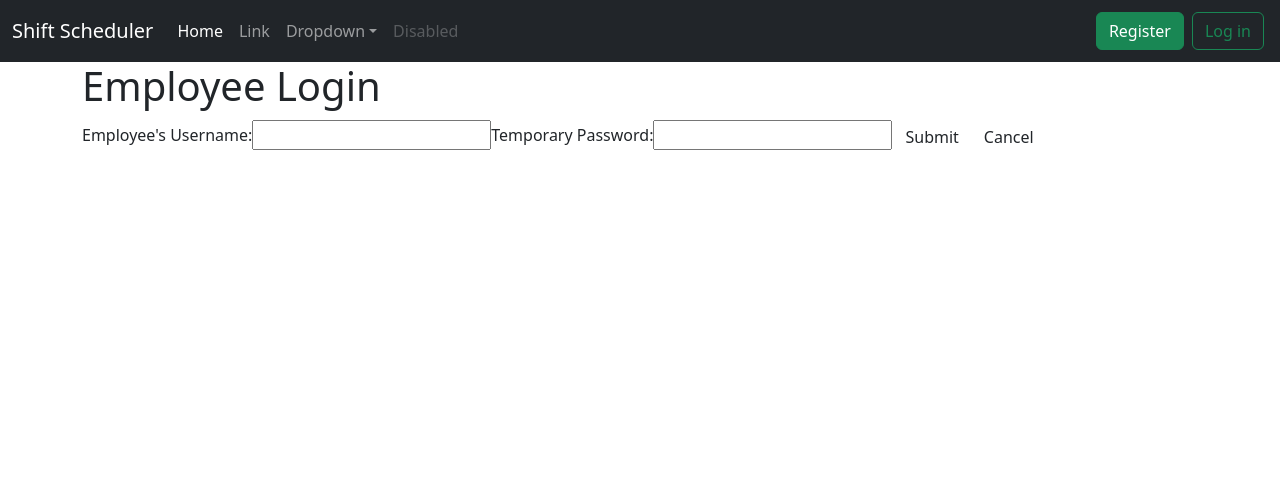
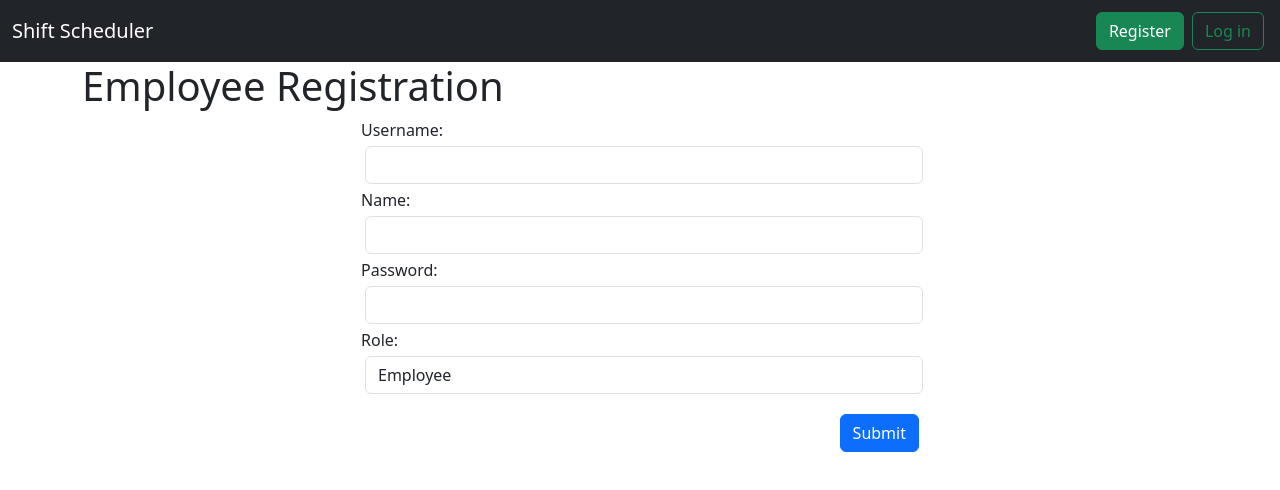
Before and after one commit to CSI-3140-S23-Group-36/shift-scheduler, a React (Create React App) app in the folder Front/: page /#/new-user in a window 1280 px wide. Shown: the top 490 px of the page. Built offline with nearby package versions, Linux system fonts and the light colour scheme.

Commit message:
Add backend error handling and registration page

```diff
--- a/Front/src/components/navbar.tsx
+++ b/Front/src/components/navbar.tsx
@@ -19,60 +19,7 @@ export default function Navbar() {
           <span className="navbar-toggler-icon"></span>
         </button>
         <div className="collapse navbar-collapse" id="navbarSupportedContent">
-          <ul className="navbar-nav me-auto mb-2 mb-lg-0">
-            <li className="nav-item">
-              <a className="nav-link active" aria-current="page" href="#">
-                Home
-              </a>
-            </li>
-            <li className="nav-item">
-              <a className="nav-link" href="#">
-                Link
-              </a>
-            </li>
-            <li className="nav-item dropdown">
-              <a
-                className="nav-link dropdown-toggle"
-                href="#"
-                id="navbarDropdown"
-                role="button"
-                data-bs-toggle="dropdown"
-                aria-expanded="false"
-              >
-                Dropdown
-              </a>
-              <ul className="dropdown-menu" aria-labelledby="navbarDropdown">
-                <li>
-                  <a className="dropdown-item" href="#">
-                    Action
-                  </a>
-                </li>
-                <li>
-                  <a className="dropdown-item" href="#">
-                    Another action
-                  </a>
-                </li>
-                <li>
-                  <hr className="dropdown-divider" />
-                </li>
-                <li>
-                  <a className="dropdown-item" href="#">
-                    Something else here
-                  </a>
-                </li>
-              </ul>
-            </li>
-            <li className="nav-item">
-              <a
-                className="nav-link disabled"
-                href="#"
-                tabIndex={-1}
-                aria-disabled="true"
-              >
-                Disabled
-              </a>
-            </li>
-          </ul>
+          <ul className="navbar-nav me-auto mb-2 mb-lg-0"></ul>
           <NavLink
             to="/new-user"
             className="btn btn-outline-success m-1"
--- a/Front/src/components/pages/employee/availability-form.tsx
+++ b/Front/src/components/pages/employee/availability-form.tsx
@@ -18,9 +18,13 @@ interface Day {
 }
 
 export default function AvailabilityForm() {
+  const [backendError, setBackendError] = useState(
+    undefined as undefined | string
+  );
   const username = useSelector(
     (state: RootState) => state.auth.userInfo?.username
   );
+  const name = useSelector((state: RootState) => state.auth.userInfo?.name);
   const [days, setDays] = useState([
     { name: "Monday", backendParams: { day: "MON", from: 0, to: 0 } },
     { name: "Tuesday", backendParams: { day: "TUE", from: 0, to: 0 } },
@@ -35,6 +39,7 @@ export default function AvailabilityForm() {
       <form
         className="container"
         onSubmit={async () => {
+          setBackendError(undefined);
           for (const day of days) {
             let response;
             try {
@@ -53,14 +58,24 @@ export default function AvailabilityForm() {
                 }
               );
             } catch (ex) {
-              console.log("Could not communicate with db");
+              setBackendError(
+                "Error when adding availabilities! Could not connect to backend."
+              );
               return;
+            }
+            const jsonResponse = await response.json();
+            if (jsonResponse.error) {
+              setBackendError(
+                "Error when adding availabilities! An error occurred."
+              );
             }
           }
         }}
       >
         <h1>Availability Form</h1>
-        <div>Modifying availabilities for {username}</div>
+        <div>
+          Modifying availabilities for {name} ({username})
+        </div>
         <div className="m-3 row align-items-center">
           {days.map((x) => (
             <div key={x.name} className="col">
@@ -116,6 +131,13 @@ export default function AvailabilityForm() {
           </button>
         </div>
       </form>
+      {backendError && (
+        <div className="d-flex flex-column align-items-center">
+          <div className="alert alert-danger w-25" role="alert">
+            {backendError}
+          </div>
+        </div>
+      )}
     </Page>
   );
 }
--- a/Front/src/components/pages/login/login.tsx
+++ b/Front/src/components/pages/login/login.tsx
@@ -11,6 +11,9 @@ import { authSlice } from "../../../authSlice";
 export default function Login() {
   const [username, setUsername] = useState("");
   const [password, setPassword] = useState("");
+  const [backendError, setBackendError] = useState(
+    undefined as undefined | string
+  );
   const dispatch = useDispatch<AppDispatch>();
 
   const navigate = useNavigate();
@@ -26,6 +29,7 @@ export default function Login() {
 
   const handleLogin = async (event: any) => {
     event.preventDefault();
+    setBackendError(undefined);
     let response;
     try {
       response = await fetch(`${config.apiBaseAddress}auth/signin`, {
@@ -37,15 +41,19 @@ export default function Login() {
         },
       });
     } catch (ex) {
-      console.log("Could not communicate with db");
+      setBackendError("Error when logging in! Could not connect to backend.");
       return;
     }
-    const userInfoResponse = (await response.json()) as UserInfoResponse;
-    dispatch(authSlice.actions.setLogin(userInfoResponse));
-    if (userInfoResponse.roles.includes("MANAGER")) {
-      navigate("/manager-home");
-    } else if (userInfoResponse.roles.includes("EMPLOYEE")) {
-      navigate("/employee-home");
+    const userInfoResponse = await response.json();
+    if (userInfoResponse.error) {
+      setBackendError("Error when logging in! Incorrect username / password.");
+    } else {
+      dispatch(authSlice.actions.setLogin(userInfoResponse));
+      if (userInfoResponse.roles.includes("MANAGER")) {
+        navigate("/manager-home");
+      } else if (userInfoResponse.roles.includes("EMPLOYEE")) {
+        navigate("/employee-home");
+      }
     }
   };
 
@@ -77,6 +85,13 @@ export default function Login() {
             Login
           </button>
         </form>
+        {backendError && (
+          <div className="d-flex flex-column align-items-center">
+            <div className="alert alert-danger w-25" role="alert">
+              {backendError}
+            </div>
+          </div>
+        )}
       </Page>
     </div>
   );
--- a/Front/src/components/pages/manager/generateSchedule.tsx
+++ b/Front/src/components/pages/manager/generateSchedule.tsx
@@ -13,6 +13,9 @@ export default function GenerateSchedule() {
 
   const navigate = useNavigate();
 
+  const [backendError, setBackendError] = useState(
+    undefined as undefined | string
+  );
   return (
     <Page>
       <div
@@ -52,6 +55,7 @@ export default function GenerateSchedule() {
         <button
           className="btn btn-primary m-3"
           onClick={async () => {
+            setBackendError(undefined);
             const send = days.map((x) => {
               return {
                 day: x,
@@ -76,10 +80,14 @@ export default function GenerateSchedule() {
                   state: { schedules: schedules, week: week },
                 });
               } else {
-                console.log("Error generating!");
+                setBackendError(
+                  "Error when generating schedules! An error occurred."
+                );
               }
             } catch (ex) {
-              console.log("Could not communicate with db");
+              setBackendError(
+                "Error when generating schedules! Could not connect to backend."
+              );
               return;
             }
           }}
@@ -87,6 +95,13 @@ export default function GenerateSchedule() {
           Generate Schedules
         </button>
       </div>
+      {backendError && (
+        <div className="d-flex flex-column align-items-center">
+          <div className="alert alert-danger w-25" role="alert">
+            {backendError}
+          </div>
+        </div>
+      )}
     </Page>
   );
 }
--- a/Front/src/components/pages/manager/newUser.tsx
+++ b/Front/src/components/pages/manager/newUser.tsx
@@ -1,50 +1,131 @@
 import Page from "../../page";
 import { useNavigate } from "react-router-dom";
 
-import React from "react";
+import React, { useState } from "react";
+import { config } from "../../../config";
 
 export default function NewUser() {
+  const [username, setUsername] = useState("");
+  const [password, setPassword] = useState("");
+  const [name, setName] = useState("");
+  const [role, setRole] = useState("");
+
+  const [backendError, setBackendError] = useState(
+    undefined as undefined | string
+  );
+
+  const handleInputChange = (
+    event: React.ChangeEvent<HTMLInputElement | HTMLSelectElement>
+  ) => {
+    const { name, value } = event.target;
+    switch (name) {
+      case "username":
+        setUsername(value);
+        break;
+      case "password":
+        setPassword(value);
+        break;
+      case "name":
+        setName(value);
+        break;
+      case "role":
+        setRole(value);
+        break;
+    }
+  };
+
+  const handleNewUser = async (event: any) => {
+    event.preventDefault();
+    setBackendError(undefined);
+    let response;
+    try {
+      response = await fetch(`${config.apiBaseAddress}auth/signup`, {
+        method: "POST",
+        body: JSON.stringify({
+          username: username,
+          password: password,
+          role: role,
+          name: name,
+        }),
+        credentials: "include",
+        headers: {
+          "Content-Type": "application/json",
+        },
+      });
+    } catch (ex) {
+      setBackendError(
+        "Error when creating new user! Could not connect to backend."
+      );
+      return;
+    }
+  };
   return (
     <div>
       <Page>
-        <div className="container">
-          <h1>Employee Login</h1>
-          <form>
+        <div className="container ">
+          <h1>Employee Registration</h1>
+          <div className="d-flex flex-column align-items-center">
+            <form onSubmit={handleNewUser} className=" d-flex flex-column w-50">
               <label htmlFor="username" className="input-label">
-              Employee&apos;s Username:
+                Username:
               </label>
               <input
                 type="text"
                 id="username"
-              className="input-field"
+                className="m-1 form-control"
                 name="username"
-              //   value={loginData.username}
-              //   onChange={handleInputChange}
+                onChange={handleInputChange}
+                required
+              />
+              <label htmlFor="username" className="input-label">
+                Name:
+              </label>
+              <input
+                type="text"
+                id="name"
+                className="m-1 form-control"
+                name="name"
+                onChange={handleInputChange}
                 required
               />
               <label htmlFor="password" className="input-label">
-              Temporary Password:
+                Password:
               </label>
               <input
                 type="password"
                 id="password"
-              className="input-field"
+                className="m-1 form-control"
                 name="password"
-              //   value={loginData.password}
-              //   onChange={handleInputChange}
+                onChange={handleInputChange}
                 required
               />
-            <div className="btn-group">
-              <input type="submit" value="Submit" className="btn" />
-              <input
-                type="button"
-                value="Cancel"
-                className="btn"
-                // onClick={handleCancel}
-              />
+              <label htmlFor="role" className="input-label">
+                Role:
+              </label>
+              <select
+                id="role"
+                className="m-1 form-control"
+                name="role"
+                onChange={handleInputChange}
+              >
+                <option value="EMPLOYEE">Employee</option>
+                <option value="Manager">Manager</option>
+              </select>
+              <div className="d-flex justify-content-end mt-3">
+                <button className="btn btn-primary" type="submit">
+                  Submit
+                </button>
               </div>
             </form>
           </div>
+        </div>
+        {backendError && (
+          <div className="d-flex flex-column align-items-center">
+            <div className="alert alert-danger w-25" role="alert">
+              {backendError}
+            </div>
+          </div>
+        )}
       </Page>
     </div>
   );
--- a/Front/src/components/pages/manager/select-schedule.tsx
+++ b/Front/src/components/pages/manager/select-schedule.tsx
@@ -4,6 +4,15 @@ import { config } from "../../../config";
 import { useLocation } from "react-router-dom";
 import ScheduleTable from "../../schedule-table";
 import { Schedule } from "../../../api-interfaces/schedules";
+
+export default function SelectSchedule() {
+  const location = useLocation();
+  const schedules: Schedule[] = location.state?.schedules;
+  const week: string = location.state?.week;
+
+  const [backendError, setBackendError] = useState(
+    undefined as undefined | string
+  );
 
   function ScheduleOption(props: {
     schedule: Schedule;
@@ -19,6 +28,7 @@ function ScheduleOption(props: {
             <button
               className="btn btn-primary"
               onClick={async () => {
+                setBackendError(undefined);
                 let response;
                 try {
                   response = await fetch(
@@ -36,7 +46,9 @@ function ScheduleOption(props: {
                     }
                   );
                 } catch (ex) {
-                console.log("Could not communicate with db");
+                  setBackendError(
+                    "Error when selecting schedule! Could not connect to backend."
+                  );
                   return;
                 }
               }}
@@ -49,10 +61,6 @@ function ScheduleOption(props: {
     );
   }
 
-export default function SelectSchedule() {
-  const location = useLocation();
-  const schedules: Schedule[] = location.state?.schedules;
-  const week: string = location.state?.week;
   return (
     <Page>
       <div className="container">
@@ -70,6 +78,13 @@ export default function SelectSchedule() {
           </div>
         )}
       </div>
+      {backendError && (
+        <div className="d-flex flex-column align-items-center">
+          <div className="alert alert-danger w-25" role="alert">
+            {backendError}
+          </div>
+        </div>
+      )}
     </Page>
   );
 }
--- a/Front/src/components/pages/manager/view-schedules.tsx
+++ b/Front/src/components/pages/manager/view-schedules.tsx
@@ -22,8 +22,13 @@ export default function ViewSchedules() {
   const [week, setWeek] = useState("");
   const [schedule, setSchedule] = useState(undefined as Schedule | undefined);
 
+  const [backendError, setBackendError] = useState(
+    undefined as undefined | string
+  );
+
   useEffect(() => {
     setSchedule(undefined);
+    setBackendError(undefined);
     if (week.split("-").length == 3) {
       const getSchedule = async () => {
         let response;
@@ -44,14 +49,18 @@ export default function ViewSchedules() {
             }
           );
         } catch (ex) {
-          console.log("Could not communicate with db");
+          setBackendError(
+            "Error when retrieving schedule! Could not connect to backend."
+          );
           return;
         }
         const s = (await response.json()) as Schedule;
         if (s === null || !s.firstDayOfWeek) {
+          setBackendError(
+            "Error when retrieving schedule! A schedule may not exist for this date."
+          );
           return;
         }
-        console.log(s);
         setSchedule(s);
       };
       getSchedule();
@@ -72,6 +81,13 @@ export default function ViewSchedules() {
         </div>
         {schedule && <ScheduleCard schedule={schedule}></ScheduleCard>}
       </div>
+      {backendError && (
+        <div className="d-flex flex-column align-items-center">
+          <div className="alert alert-danger w-25" role="alert">
+            {backendError}
+          </div>
+        </div>
+      )}
     </Page>
   );
 }
```
Also changed, not shown: Front/src/components/pages/employee/employee-home.tsx (+5 -2 lines), Front/src/components/pages/manager/manager-home.tsx (+16 -5 lines). Lines whose indentation alone changed are shown as unchanged.
